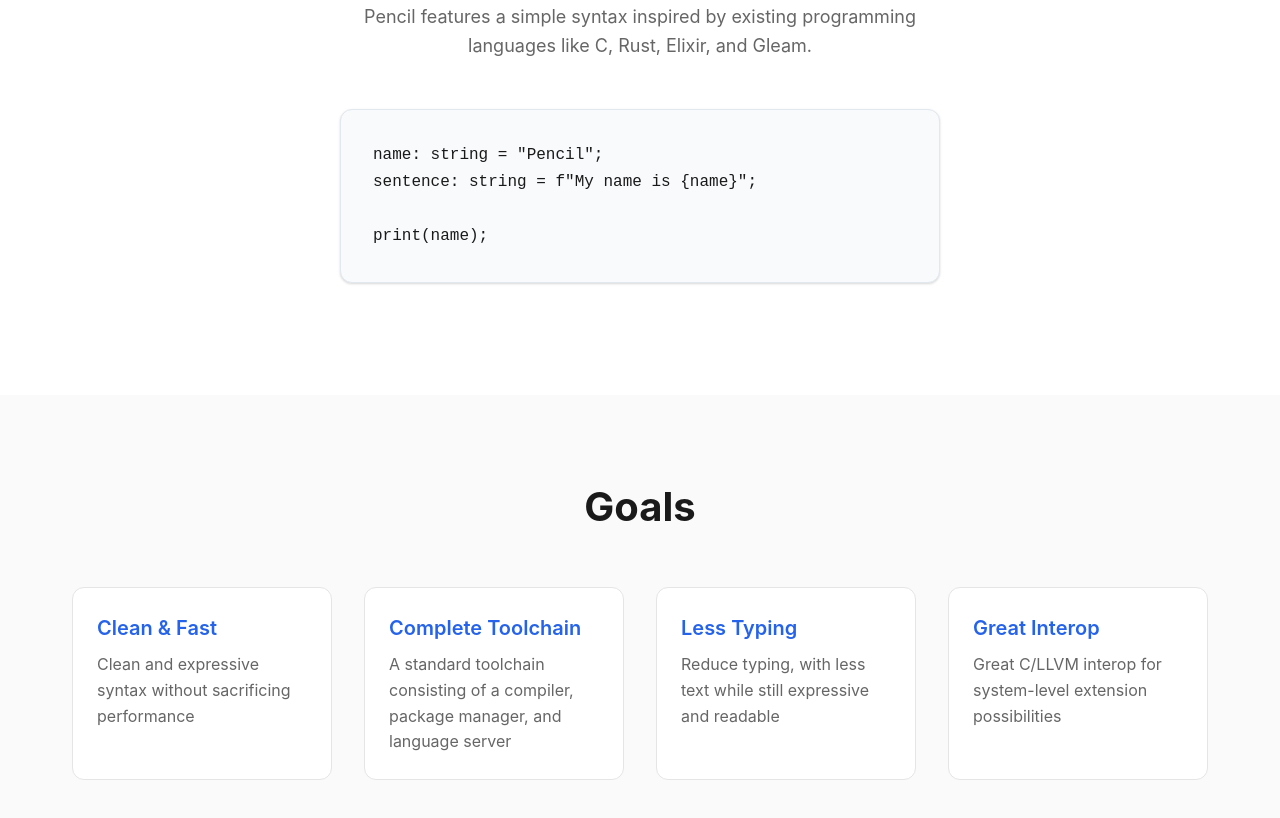
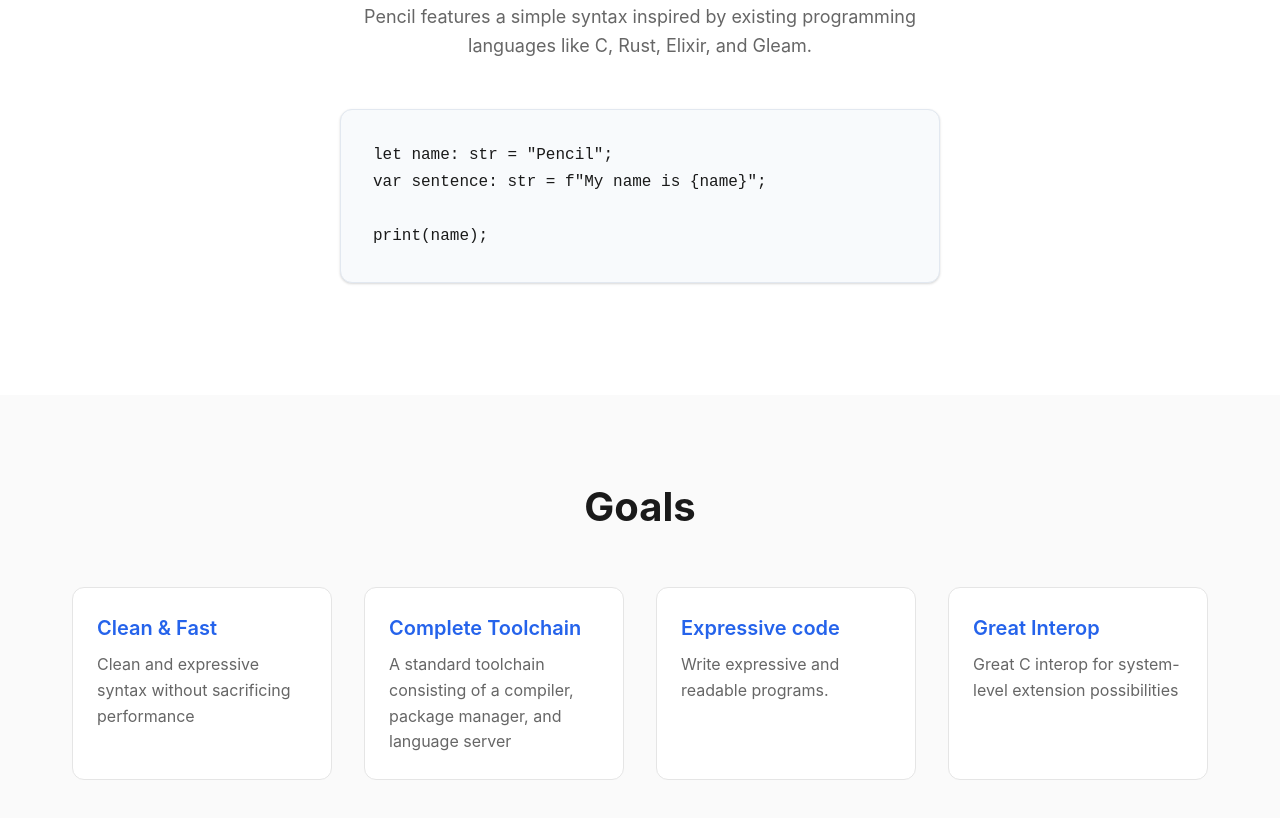
Before and after one commit to philipmake/pencil-lang-website, a plain HTML site: page index.html in a window 1280 px wide. Shown: the part 1470-2288 px from the top of the page. Drawn offline with Linux system fonts and the light colour scheme.

Commit message:
Adjusted goals section

```diff
--- a/index.html
+++ b/index.html
@@ -62,8 +62,8 @@
             <p class="section-description">Pencil features a simple syntax inspired by existing programming languages like C, Rust, Elixir, and Gleam.</p>
 
             <div class="code-block">
-                <pre><code>name: string = "Pencil";
-sentence: string = f"My name is {name}";
+                <pre><code>let name: str = "Pencil";
+var sentence: str = f"My name is {name}";
 
 print(name);</code></pre>
             </div>
@@ -83,12 +83,12 @@ print(name);</code></pre>
                     <p>A standard toolchain consisting of a compiler, package manager, and language server</p>
                 </div>
                 <div class="goal-item">
-                    <h3>Less Typing</h3>
-                    <p>Reduce typing, with less text while still expressive and readable</p>
+                    <h3>Expressive code</h3>
+                    <p>Write expressive and readable programs.</p>
                 </div>
                 <div class="goal-item">
                     <h3>Great Interop</h3>
-                    <p>Great C/LLVM interop for system-level extension possibilities</p>
+                    <p>Great C interop for system-level extension possibilities</p>
                 </div>
             </div>
         </div>
```
